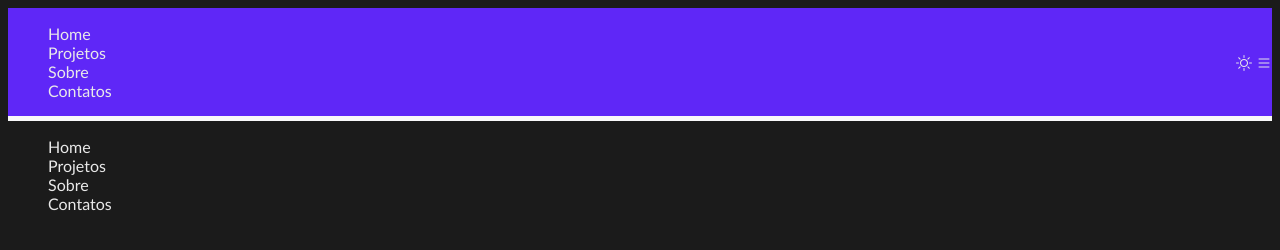
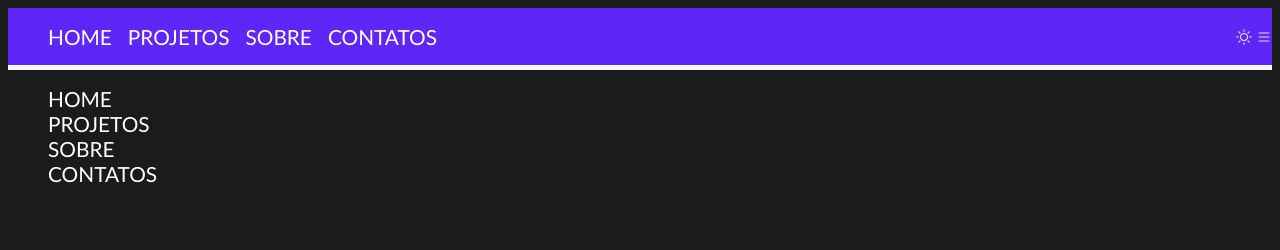
Before and after one commit to euisaagomess/meu-portfolio, a plain HTML site: page index.html in a window 1280 px wide. Drawn offline with nearby package versions, Linux system fonts and the light colour scheme.

Commit message:
Update CSS

```diff
--- a/index.html
+++ b/index.html
@@ -18,9 +18,11 @@
     <header> <!-- Cabeçalho -->
         <nav class="menu-desktop"> <!-- Menu Desktop -->
             <ul class="menu menu-principal">
+
                 <li class="menu-item">
+
                     <a href= "" class="menu-link">
-                        <span class=""> Home </span>
+                        <span class="menu-text"> Home </span>
                     </a>
                 </li>
 
@@ -55,8 +57,8 @@
     </header>
 
     <!-- Estrutura Menu Mobile -->
-    <nav class="menu-mobile">
-        <ul class=" menu menu-principal">
+    <nav class="menu-mobile menu menu-principal" id="menuMobile">
+        <ul class="menu-list">
             <li class="menu-item">
                 <a href="" class="menu-link">
                     <span class="menu-text"> Home </span>
--- a/style.css
+++ b/style.css
@@ -13,7 +13,7 @@
     --cor-fundo: rgb(228, 212, 245);
     --cor-texto: rgb(249, 246, 250) ;
 
-    --menu-lik: rgb(246, 243, 247);
+    --menu-lik: rgb(39, 35, 41);
 }
 
 
@@ -48,6 +48,37 @@ header {
     display: none;
 }
 
+/* NAV = Ul//OL */
+.menu {
+    display: flex; /* FLEX EFEITO SANFONA - EM LINHA HORI */
+    gap: 1rem; /* cada rem equivale a 16px */ /* espaço entre as palavras */
+    align-items: center; /* alinha os objetos na vertical */
+
+}
+
+/* li - listas */
+
+.menu-item {
+    width: 100%;
+}
+
+.menu-link {
+    display: flex;
+    align-items: center;
+}
+
+.menu-text {
+   color: var(--menu-lik);
+   font-size: 1.3rem;
+   text-transform: uppercase; /* caps lock */
+}
+
+/* Menu Hamburguer - botao menu mobile */
+
+
+
+
+
 /* Medidas Responsivas */
 @media (min-width: 768px) {
     .menu-desktop {
```
